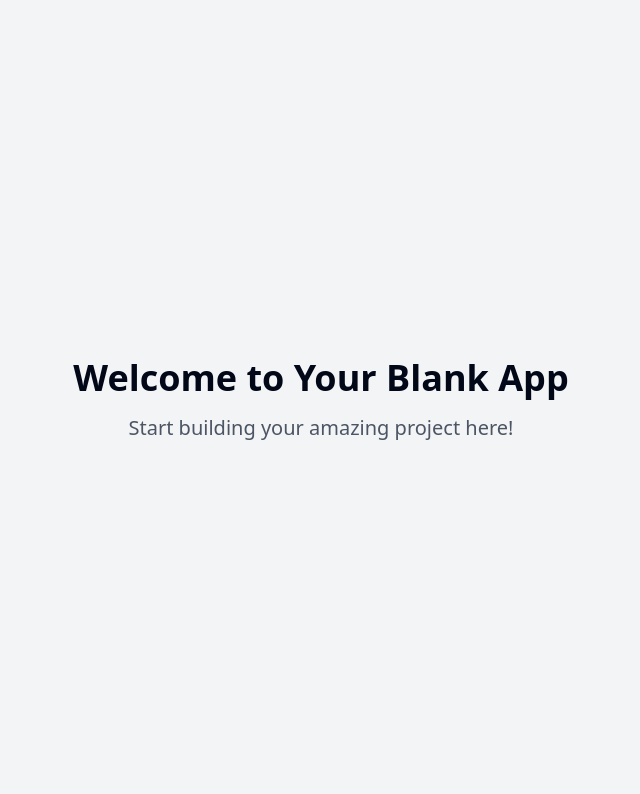
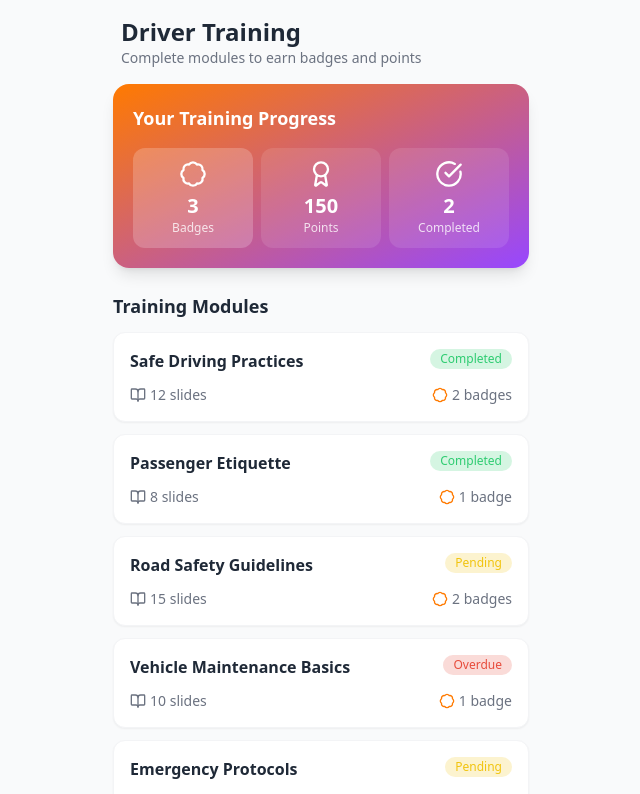
Before and after one commit to Rishidesigns/safedrive-home-hub, a React (Vite) app: page / in a window 1280 px wide. Shown: the top 794 px of the page, without its empty margins (319-959 px from the left). Built offline with nearby package versions, Linux system fonts and the light colour scheme.

Commit message:
feat: Implement training home screen
Implement the training home screen with a hero card and a list of training items, following Material Design 3 principles and a visual style suitable for working-class Indian drivers.

```diff
--- /dev/null
+++ b/src/components/StatusChip.tsx
@@ -0,0 +1,26 @@
+
+import React from 'react';
+import { cn } from '@/lib/utils';
+
+export type TrainingStatus = 'pending' | 'overdue' | 'completed';
+
+interface StatusChipProps {
+  status: TrainingStatus;
+  className?: string;
+}
+
+const StatusChip: React.FC<StatusChipProps> = ({ status, className }) => {
+  const statusClasses = {
+    pending: 'status-chip-pending',
+    overdue: 'status-chip-overdue',
+    completed: 'status-chip-completed'
+  };
+
+  return (
+    <span className={cn('status-chip', statusClasses[status], className)}>
+      {status.charAt(0).toUpperCase() + status.slice(1)}
+    </span>
+  );
+};
+
+export default StatusChip;
--- /dev/null
+++ b/src/components/TrainingCard.tsx
@@ -0,0 +1,44 @@
+
+import React from 'react';
+import StatusChip, { TrainingStatus } from './StatusChip';
+import { Badge, BookOpen } from 'lucide-react';
+import { cn } from '@/lib/utils';
+
+interface TrainingCardProps {
+  name: string;
+  slides: number;
+  badges: number;
+  status: TrainingStatus;
+  className?: string;
+}
+
+const TrainingCard: React.FC<TrainingCardProps> = ({
+  name,
+  slides,
+  badges,
+  status,
+  className,
+}) => {
+  return (
+    <div className={cn("training-card", className)}>
+      <div className="flex justify-between items-start mb-2">
+        <h3 className="text-base font-semibold text-gray-800 pr-2 flex-1">{name}</h3>
+        <StatusChip status={status} />
+      </div>
+
+      <div className="flex items-center justify-between mt-3 text-sm text-gray-500">
+        <div className="flex items-center">
+          <BookOpen size={16} className="mr-1" />
+          <span>{slides} slides</span>
+        </div>
+
+        <div className="flex items-center">
+          <Badge size={16} className="mr-1 text-moveinsync-orange" />
+          <span>{badges} {badges === 1 ? 'badge' : 'badges'}</span>
+        </div>
+      </div>
+    </div>
+  );
+};
+
+export default TrainingCard;
--- /dev/null
+++ b/src/components/TrainingHeader.tsx
@@ -0,0 +1,13 @@
+
+import React from 'react';
+
+const TrainingHeader: React.FC = () => {
+  return (
+    <div className="py-4 px-2">
+      <h1 className="text-2xl font-bold text-gray-800">Driver Training</h1>
+      <p className="text-sm text-gray-500">Complete modules to earn badges and points</p>
+    </div>
+  );
+};
+
+export default TrainingHeader;
--- /dev/null
+++ b/src/components/TrainingHeroCard.tsx
@@ -0,0 +1,44 @@
+
+import React from 'react';
+import { Badge, Award, CheckCircle } from 'lucide-react';
+import { cn } from '@/lib/utils';
+
+interface TrainingHeroCardProps {
+  badgesEarned: number;
+  totalPoints: number;
+  modulesCompleted: number;
+}
+
+const TrainingHeroCard: React.FC<TrainingHeroCardProps> = ({
+  badgesEarned,
+  totalPoints,
+  modulesCompleted,
+}) => {
+  return (
+    <div className="bg-gradient-to-br from-moveinsync-orange to-moveinsync-purple rounded-2xl p-5 shadow-lg text-white mb-6">
+      <h2 className="text-lg font-semibold mb-4">Your Training Progress</h2>
+
+      <div className="grid grid-cols-3 gap-2">
+        <div className="flex flex-col items-center p-3 bg-white/20 rounded-xl">
+          <Badge className="w-7 h-7 mb-1 animate-badge-earned" />
+          <span className="text-xl font-bold">{badgesEarned}</span>
+          <span className="text-xs text-white/80">Badges</span>
+        </div>
+
+        <div className="flex flex-col items-center p-3 bg-white/10 rounded-xl">
+          <Award className="w-7 h-7 mb-1" />
+          <span className="text-xl font-bold">{totalPoints}</span>
+          <span className="text-xs text-white/80">Points</span>
+        </div>
+
+        <div className="flex flex-col items-center p-3 bg-white/10 rounded-xl">
+          <CheckCircle className="w-7 h-7 mb-1" />
+          <span className="text-xl font-bold">{modulesCompleted}</span>
+          <span className="text-xs text-white/80">Completed</span>
+        </div>
+      </div>
+    </div>
+  );
+};
+
+export default TrainingHeroCard;
--- /dev/null
+++ b/src/data/trainingData.ts
@@ -0,0 +1,70 @@
+
+import { TrainingStatus } from '@/components/StatusChip';
+
+export interface TrainingModule {
+  id: string;
+  name: string;
+  slides: number;
+  badges: number;
+  status: TrainingStatus;
+}
+
+// Mock data for training modules
+export const trainingModules: TrainingModule[] = [
+  {
+    id: '1',
+    name: 'Safe Driving Practices',
+    slides: 12,
+    badges: 2,
+    status: 'completed'
+  },
+  {
+    id: '2',
+    name: 'Passenger Etiquette',
+    slides: 8,
+    badges: 1,
+    status: 'completed'
+  },
+  {
+    id: '3',
+    name: 'Road Safety Guidelines',
+    slides: 15,
+    badges: 2,
+    status: 'pending'
+  },
+  {
+    id: '4',
+    name: 'Vehicle Maintenance Basics',
+    slides: 10,
+    badges: 1,
+    status: 'overdue'
+  },
+  {
+    id: '5',
+    name: 'Emergency Protocols',
+    slides: 7,
+    badges: 3,
+    status: 'pending'
+  },
+  {
+    id: '6',
+    name: 'Fuel Efficiency Techniques',
+    slides: 9,
+    badges: 1,
+    status: 'pending'
+  },
+  {
+    id: '7',
+    name: 'Customer Service Excellence',
+    slides: 11,
+    badges: 2,
+    status: 'pending'
+  }
+];
+
+// User progress data
+export const userProgress = {
+  badgesEarned: 3,
+  totalPoints: 150,
+  modulesCompleted: 2
+};
--- a/src/index.css
+++ b/src/index.css
@@ -1,10 +1,11 @@
+
 @tailwind base;
 @tailwind components;
 @tailwind utilities;
 
 @layer base {
   :root {
-    --background: 0 0% 100%;
+    --background: 0 0% 98%;
     --foreground: 222.2 84% 4.9%;
 
     --card: 0 0% 100%;
@@ -13,17 +14,17 @@
     --popover: 0 0% 100%;
     --popover-foreground: 222.2 84% 4.9%;
 
-    --primary: 222.2 47.4% 11.2%;
-    --primary-foreground: 210 40% 98%;
+    --primary: 25 100% 50%; /* Orange */
+    --primary-foreground: 0 0% 100%;
 
-    --secondary: 210 40% 96.1%;
-    --secondary-foreground: 222.2 47.4% 11.2%;
+    --secondary: 174 100% 37%; /* Teal */
+    --secondary-foreground: 0 0% 100%;
 
     --muted: 210 40% 96.1%;
     --muted-foreground: 215.4 16.3% 46.9%;
 
-    --accent: 210 40% 96.1%;
-    --accent-foreground: 222.2 47.4% 11.2%;
+    --accent: 267 100% 64%; /* Purple */
+    --accent-foreground: 0 0% 100%;
 
     --destructive: 0 84.2% 60.2%;
     --destructive-foreground: 210 40% 98%;
@@ -32,60 +33,15 @@
     --input: 214.3 31.8% 91.4%;
     --ring: 222.2 84% 4.9%;
 
-    --radius: 0.5rem;
+    --radius: 0.75rem;
 
     --sidebar-background: 0 0% 98%;
-
     --sidebar-foreground: 240 5.3% 26.1%;
-
     --sidebar-primary: 240 5.9% 10%;
-
     --sidebar-primary-foreground: 0 0% 98%;
-
     --sidebar-accent: 240 4.8% 95.9%;
-
     --sidebar-accent-foreground: 240 5.9% 10%;
-
     --sidebar-border: 220 13% 91%;
-
-    --sidebar-ring: 217.2 91.2% 59.8%;
-  }
-
-  .dark {
-    --background: 222.2 84% 4.9%;
-    --foreground: 210 40% 98%;
-
-    --card: 222.2 84% 4.9%;
-    --card-foreground: 210 40% 98%;
-
-    --popover: 222.2 84% 4.9%;
-    --popover-foreground: 210 40% 98%;
-
-    --primary: 210 40% 98%;
-    --primary-foreground: 222.2 47.4% 11.2%;
-
-    --secondary: 217.2 32.6% 17.5%;
-    --secondary-foreground: 210 40% 98%;
-
-    --muted: 217.2 32.6% 17.5%;
-    --muted-foreground: 215 20.2% 65.1%;
-
-    --accent: 217.2 32.6% 17.5%;
-    --accent-foreground: 210 40% 98%;
-
-    --destructive: 0 62.8% 30.6%;
-    --destructive-foreground: 210 40% 98%;
-
-    --border: 217.2 32.6% 17.5%;
-    --input: 217.2 32.6% 17.5%;
-    --ring: 212.7 26.8% 83.9%;
-    --sidebar-background: 240 5.9% 10%;
-    --sidebar-foreground: 240 4.8% 95.9%;
-    --sidebar-primary: 224.3 76.3% 48%;
-    --sidebar-primary-foreground: 0 0% 100%;
-    --sidebar-accent: 240 3.7% 15.9%;
-    --sidebar-accent-foreground: 240 4.8% 95.9%;
-    --sidebar-border: 240 3.7% 15.9%;
     --sidebar-ring: 217.2 91.2% 59.8%;
   }
 }
@@ -97,5 +53,32 @@
 
   body {
     @apply bg-background text-foreground;
+    font-feature-settings: "rlig" 1, "calt" 1;
   }
 }
+
+@layer components {
+  .status-chip {
+    @apply text-xs font-medium px-2.5 py-0.5 rounded-full;
+  }
+
+  .status-chip-pending {
+    @apply bg-status-pending/20 text-status-pending;
+  }
+
+  .status-chip-overdue {
+    @apply bg-status-overdue/20 text-status-overdue;
+  }
+
+  .status-chip-completed {
+    @apply bg-status-completed/20 text-status-completed;
+  }
+
+  .training-card {
+    @apply bg-white rounded-xl p-4 shadow-sm border border-gray-100 transition-all duration-300 hover:shadow-md hover:border-moveinsync-teal/50;
+  }
+
+  .badge-icon {
+    @apply w-8 h-8 text-moveinsync-orange;
+  }
+}
--- a/src/pages/Index.tsx
+++ b/src/pages/Index.tsx
@@ -1,11 +1,39 @@
-// Update this page (the content is just a fallback if you fail to update the page)
 
-const Index = () => {
+import React from 'react';
+import TrainingHeroCard from '@/components/TrainingHeroCard';
+import TrainingCard from '@/components/TrainingCard';
+import TrainingHeader from '@/components/TrainingHeader';
+import { trainingModules, userProgress } from '@/data/trainingData';
+
+const Index: React.FC = () => {
   return (
-    <div className="min-h-screen flex items-center justify-center bg-gray-100">
-      <div className="text-center">
-        <h1 className="text-4xl font-bold mb-4">Welcome to Your Blank App</h1>
-        <p className="text-xl text-gray-600">Start building your amazing project here!</p>
+    <div className="min-h-screen bg-gray-50 pb-6">
+      <div className="max-w-md mx-auto px-4">
+        <TrainingHeader />
+
+        {/* Hero Card */}
+        <TrainingHeroCard
+          badgesEarned={userProgress.badgesEarned}
+          totalPoints={userProgress.totalPoints}
+          modulesCompleted={userProgress.modulesCompleted}
+        />
+
+        {/* Training List */}
+        <div className="mb-3">
+          <h2 className="text-lg font-semibold text-gray-800 mb-2">Training Modules</h2>
+        </div>
+
+        <div className="space-y-3">
+          {trainingModules.map((module) => (
+            <TrainingCard
+              key={module.id}
+              name={module.name}
+              slides={module.slides}
+              badges={module.badges}
+              status={module.status}
+            />
+          ))}
+        </div>
       </div>
     </div>
   );
--- a/tailwind.config.ts
+++ b/tailwind.config.ts
@@ -1,3 +1,4 @@
+
 import type { Config } from "tailwindcss";
 
 export default {
@@ -61,6 +62,22 @@ export default {
 					'accent-foreground': 'hsl(var(--sidebar-accent-foreground))',
 					border: 'hsl(var(--sidebar-border))',
 					ring: 'hsl(var(--sidebar-ring))'
+				},
+				// MoveInSync custom colors
+				moveinsync: {
+					orange: '#FF7A00',
+					teal: '#00BFB2',
+					purple: '#9747FF',
+					blue: '#0080FF',
+					green: '#2ECC71',
+					red: '#E74C3C',
+					yellow: '#F1C40F',
+					gray: '#95A5A6',
+				},
+				status: {
+					pending: '#F1C40F', // yellow
+					overdue: '#E74C3C', // red
+					completed: '#2ECC71', // green
 				}
 			},
 			borderRadius: {
@@ -84,11 +101,34 @@ export default {
 					to: {
 						height: '0'
 					}
-				}
+				},
+				'pulse-light': {
+					'0%, 100%': {
+						opacity: '1',
+					},
+					'50%': {
+						opacity: '0.7',
+					},
+				},
+				'badge-earned': {
+					'0%': {
+						transform: 'scale(0.8)',
+						opacity: '0',
+					},
+					'70%': {
+						transform: 'scale(1.1)',
+					},
+					'100%': {
+						transform: 'scale(1)',
+						opacity: '1',
+					},
+				},
 			},
 			animation: {
 				'accordion-down': 'accordion-down 0.2s ease-out',
-				'accordion-up': 'accordion-up 0.2s ease-out'
+				'accordion-up': 'accordion-up 0.2s ease-out',
+				'pulse-light': 'pulse-light 2s ease-in-out infinite',
+				'badge-earned': 'badge-earned 0.5s ease-out forwards',
 			}
 		}
 	},
```
